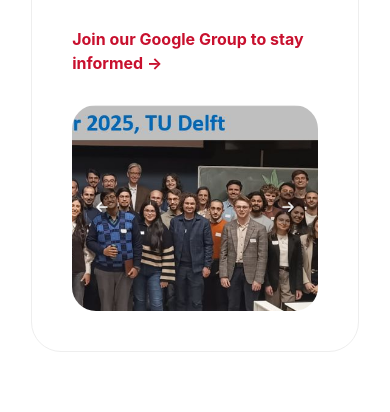
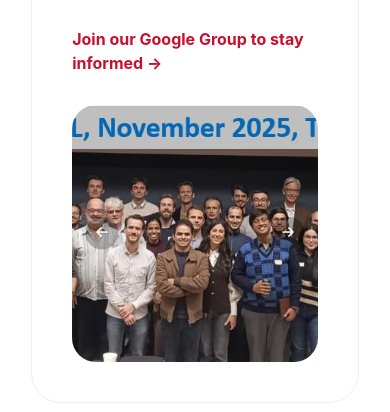
Before and after one commit to jelmerwolterink/cvb_nl, a plain HTML site: page index.html in a window 390 px wide. Shown: the part 3881-4293 px from the top of the page. Drawn offline with Linux system fonts and the light colour scheme.

Commit message:
Center photo

```diff
--- a/index.html
+++ b/index.html
@@ -327,19 +327,19 @@
             margin-top: 30px;
             -webkit-overflow-scrolling: touch;
 
-            /* --- Centering Logic --- */
+            /* --- Fixed Centering Logic --- */
             display: flex;
-            justify-content: center; /* Centers image if it fits */
-            scroll-snap-type: x mandatory; /* Helps with centering on mobile */
+            justify-content: flex-start; /* Start from the edge to allow full scroll */
+            scroll-snap-type: x mandatory;
             position: relative;
         }
 
         .scroll-container img {
-            min-width: 800px; /* Slightly wider to ensure there is something to swipe */
+            min-width: 1000px; /* Increased slightly for better mobile feel */
             width: 100%;
             display: block;
             flex-shrink: 0;
-            scroll-snap-align: center; /* Forces the browser to snap to the center */
+            scroll-snap-align: center;
         }
 
         /* --- Mobile Swipe Indicators --- */
@@ -555,11 +555,15 @@
         link.addEventListener('click', () => { navList.classList.remove('active'); });
     });
 
-    // Center the consortium photo on load
-    const scrollContainer = document.querySelector('#scroll-target');
     window.addEventListener('load', () => {
-        const center = (scrollContainer.scrollWidth - scrollContainer.clientWidth) / 2;
-        scrollContainer.scrollTo({ left: center, behavior: 'smooth' });
+        const scrollContainer = document.querySelector('#scroll-target');
+        if (scrollContainer) {
+            // Calculate the midpoint: (Total Width - Visible Width) / 2
+            const centerPosition = (scrollContainer.scrollWidth - scrollContainer.offsetWidth) / 2;
+
+            // Instantly jump to center on load
+            scrollContainer.scrollLeft = centerPosition;
+        }
     });
 </script>
 
```
